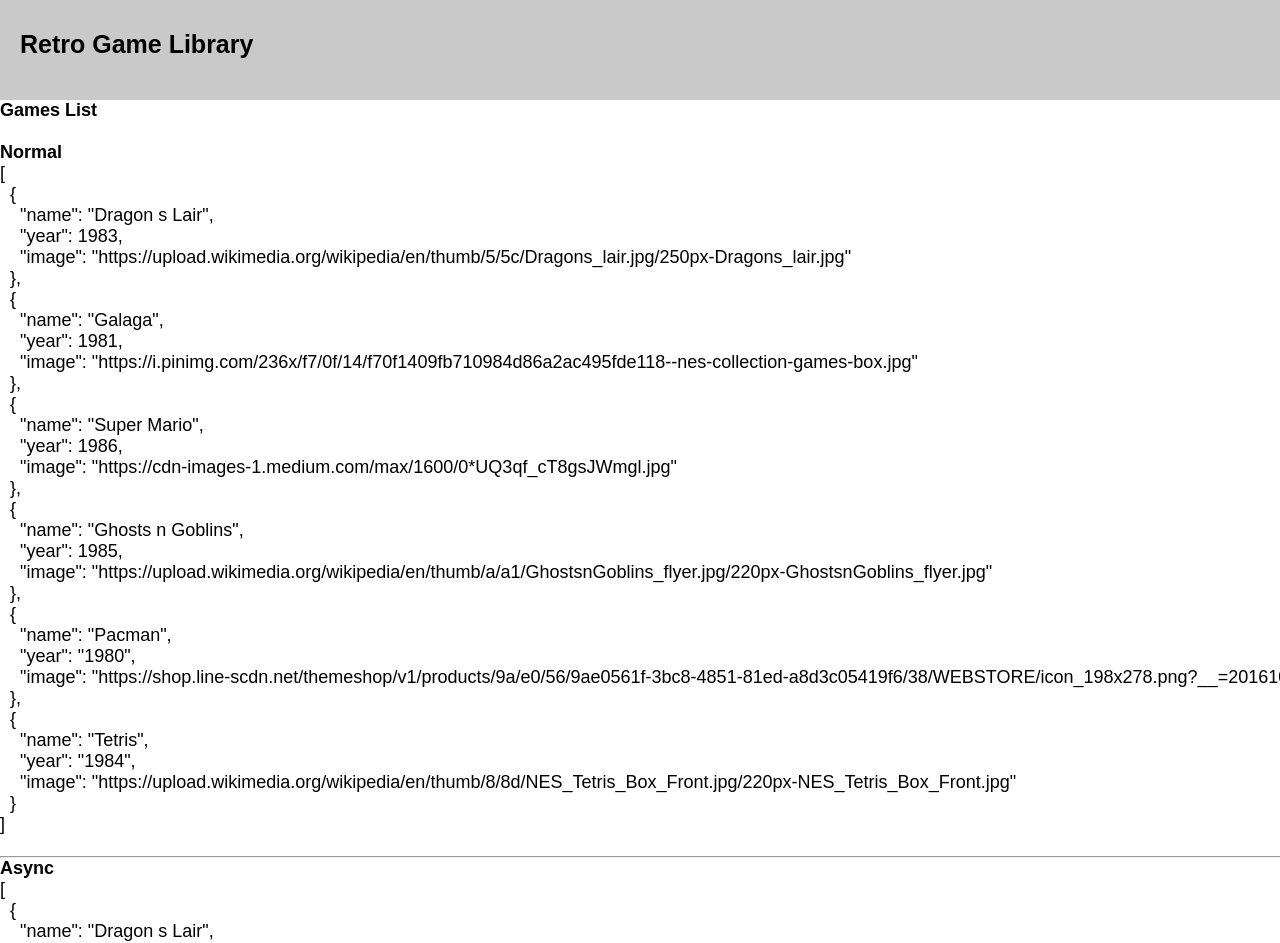
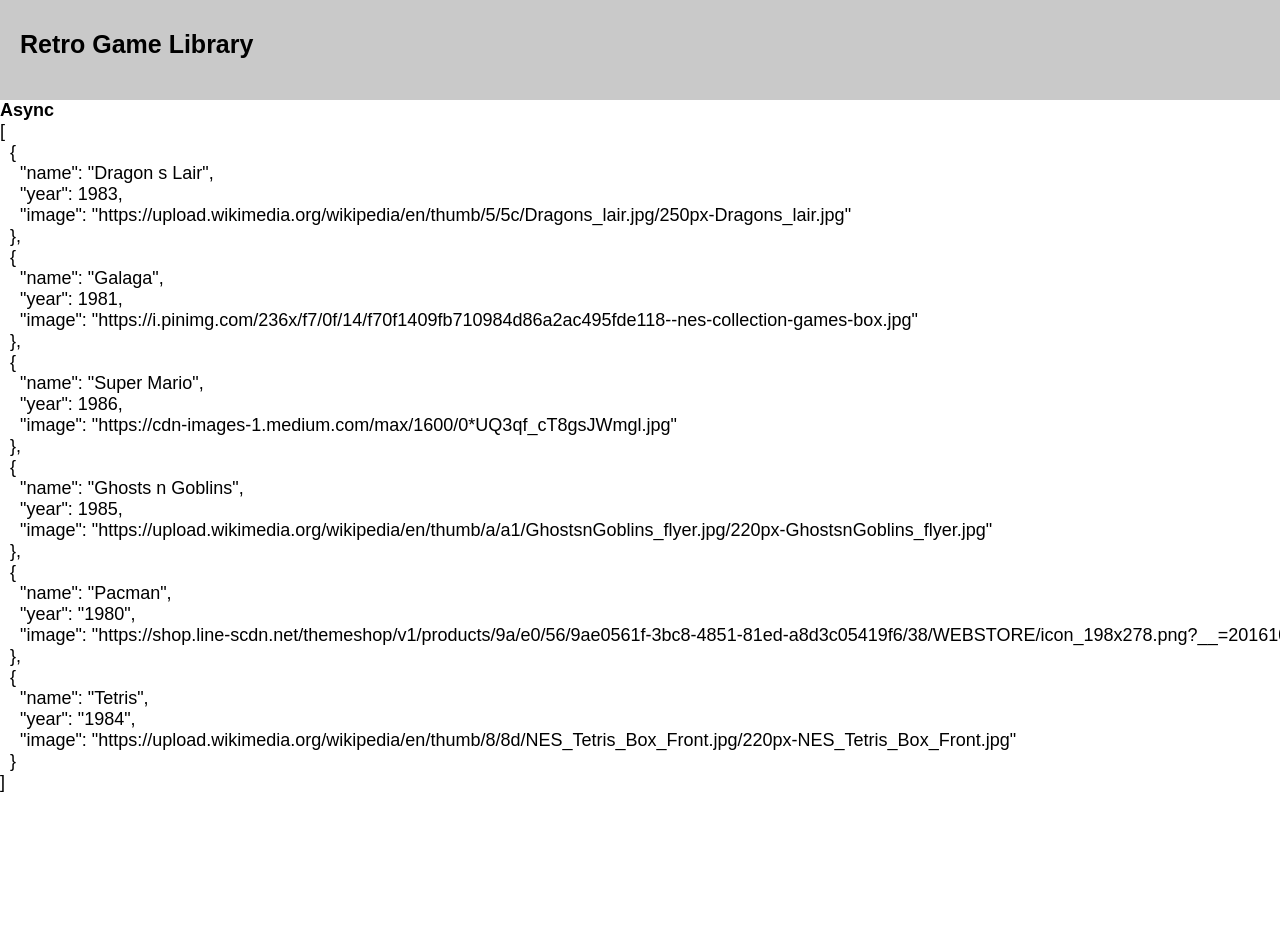
Before and after one commit to alessiaAmitrano/angular-crud, an Angular app: page / in a window 1280 px wide. Shown: the top 943 px of the page. After the commit the page ends 800 px from the top, so only its background shows below. Built offline with nearby package versions, Linux system fonts and the light colour scheme; data requests are answered from the project's data file.

Commit message:
service cleanup

```diff
--- a/src/app/+games/containers/games-landing/games-landing.component.html
+++ b/src/app/+games/containers/games-landing/games-landing.component.html
@@ -1,9 +1,2 @@
-<h1>Games List</h1>
-<br>
-<h2>Normal</h2>
-<pre>{{gamesList | json}}</pre>
-<br>
-<hr>
-
 <h2>Async</h2>
 <pre>{{gamesList$ | async | json}}</pre>
--- a/src/app/+games/containers/games-landing/games-landing.component.ts
+++ b/src/app/+games/containers/games-landing/games-landing.component.ts
@@ -8,20 +8,11 @@
   templateUrl: './games-landing.component.html',
   styleUrls: ['./games-landing.component.scss']
 })
-export class GamesLandingComponent implements OnInit, OnDestroy {
-  gamesList: Game[];
-  sub: Subscription;
+export class GamesLandingComponent implements OnInit {
   gamesList$: Observable<Game[]>;
   constructor(private gameApi: GamesService) { }
 
   ngOnInit() {
-    this.sub = this.gameApi.getGameList()
-      .subscribe(data => this.gamesList = data);
-
       this.gamesList$ = this.gameApi.getGameList();
   }
-
-  ngOnDestroy() {
-    this.sub.unsubscribe();
-  }
 }
```
